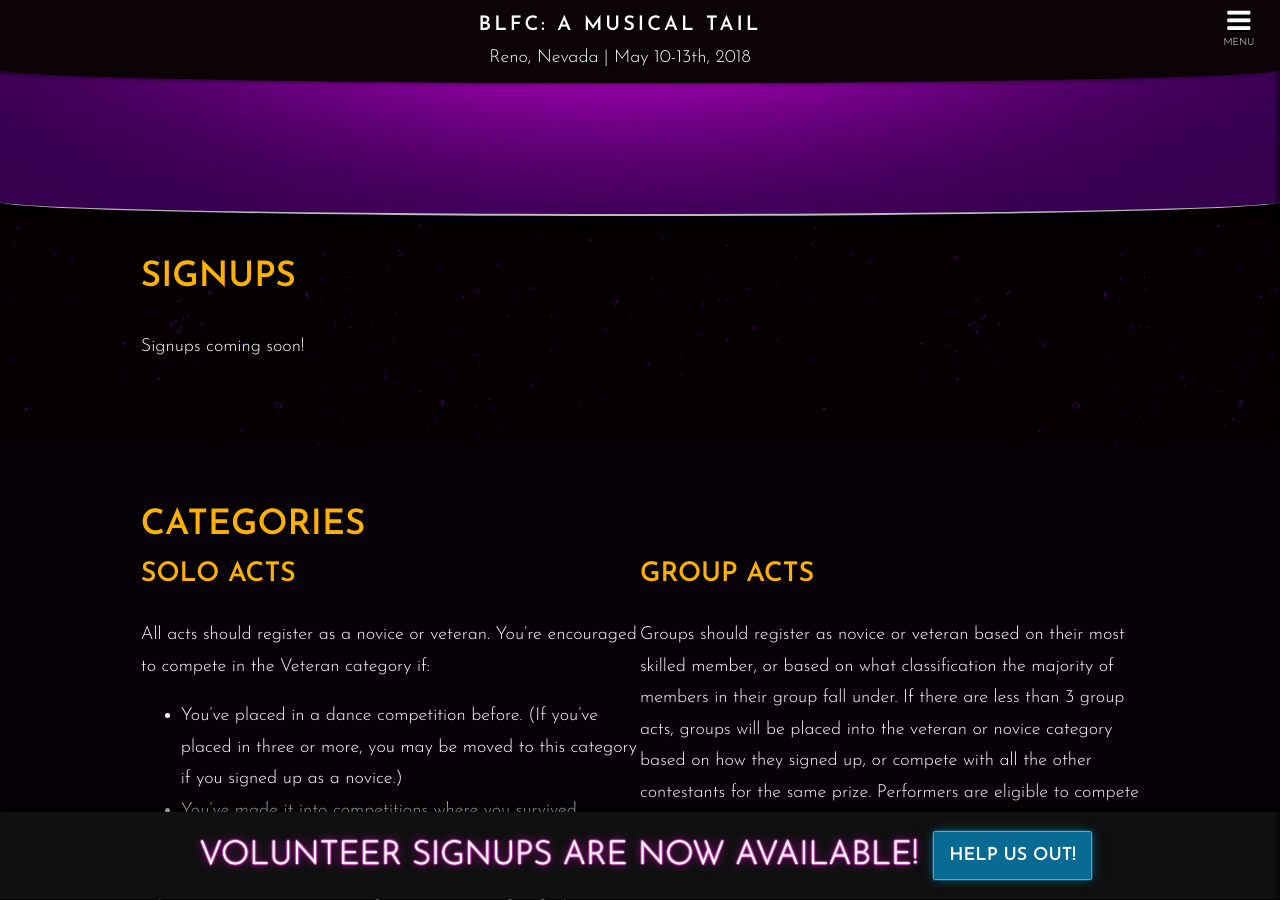
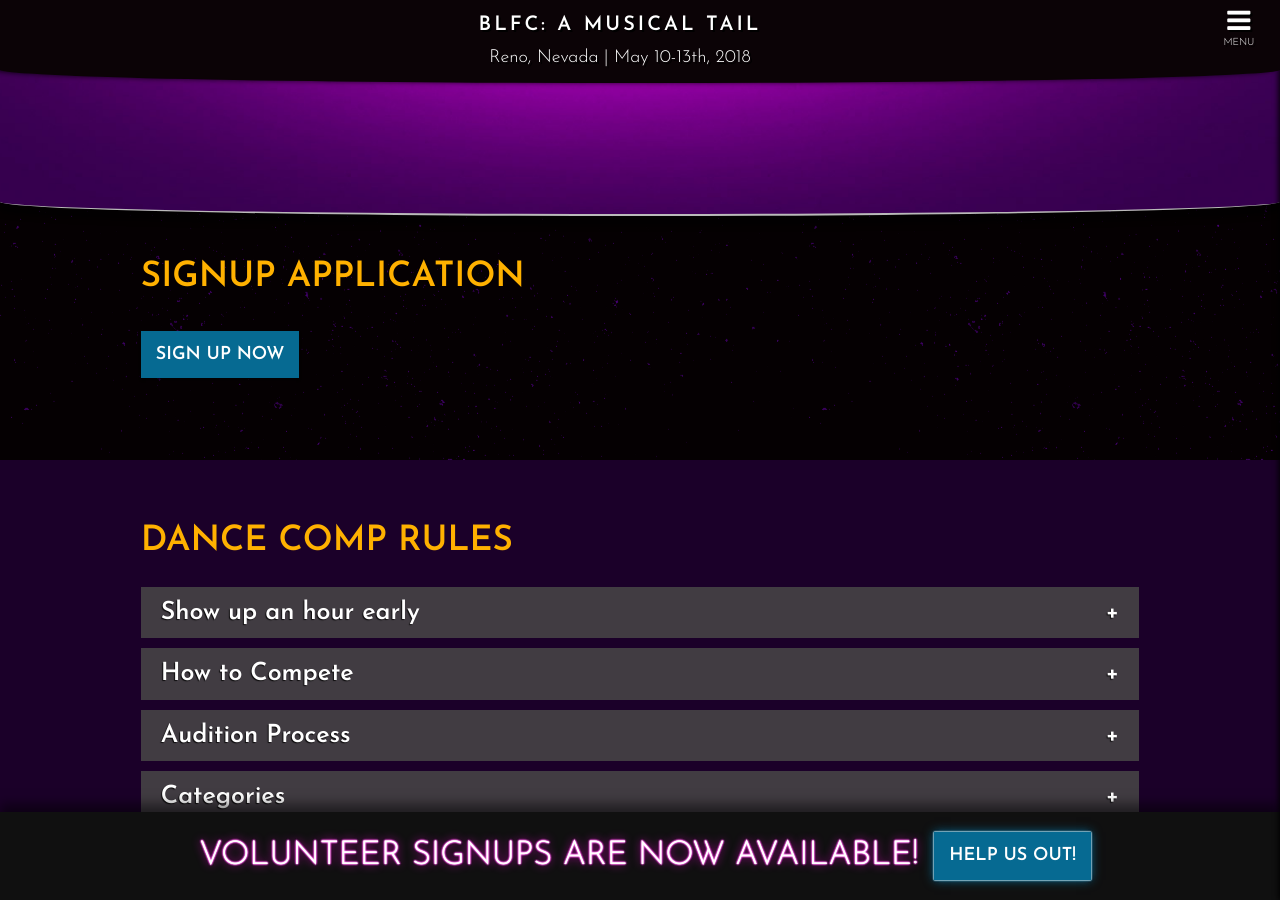
Before and after one commit to blfcweb/biggestlittlefc.github.io, a Jekyll site: the page built from events/dance-comp.md, in a window 1280 px wide and 900 px high, scrolled down 246 px. Built offline with Jekyll 4.4.1, drawn with Linux system fonts in a browser that asks for light colours; some of the changed text lies outside the part shown.

Commit message:
dance comp clean up and edits

```diff
--- a/events/dance-comp.md
+++ b/events/dance-comp.md
@@ -2,63 +2,36 @@
 title: Dance Competition
 status: LIVE
 layout: fullwidth
+times:
+  showup: "TBD"
+  preliminaries: "TBD"
+  finals: "TBD"
 ---
 
 <div class="one-full bg-one">
 <div class="page-wrapper">
 
-<!--
-## Location &amp; Times
+## Signup Application
 
-### Preliminaries
-
-**Friday 1-4pm @ Panel Room 7**
-
-### Finals
-
-**Saturday 7pm @ Main Stage**
--->
-
-## Signups
-
-Signups coming soon!
+[Sign up now][reglink]
 
 </div>
 </div>
 
 
 
-<div class="one-full bg-two">
+<div class="one-full bg-two hide">
 <div class="page-wrapper">
 
-## Categories
+## Location &amp; Times
 
-<div class="one_half">
-### Solo Acts
-
-All acts should register as a novice or veteran. You’re encouraged to compete in the Veteran category if:
-
-- You’ve placed in a dance competition before. (If you’ve placed in three or more, you may be moved to this category if you signed up as a novice.)
-- You’ve made it into competitions where you survived preliminary cuts.
-
-If you don’t fall into these categories, consider signing up as a Novice instead!
-
-**NOTE:** Novice and Veteran may be combined for the main competition, based on how the preliminary judges score the acts.
-
-</div>
-<div class="one_half">
-
-### Group Acts
-
-Groups should register as novice or veteran based on their most skilled member, or based on what classification the majority of members in their group fall under. If there are less than 3 group acts, groups will be placed into the veteran or novice category based on how they signed up, or compete with all the other contestants for the same prize.
-Performers are eligible to compete in both a solo routine and a group routine.
-
-</div>
-
-<div class="clear"></div>
+- **Dancers Show-up** - {{ page.times.showup }}
+- **Preliminaries** - {{ page.times.preliminaries }}
+- **Finals** - {{ page.times.finals }}
 
 </div>
 </div>
+
 
 
 <div class="one-full bg-four">
@@ -68,23 +41,32 @@ Performers are eligible to compete in both a solo routine and a group routine.
 
 <div class="accordion-list">
 
+Show up an hour early
+: Please show up **one hour before showtime**. That means show up {{ page.times.showup }}.
+
 How to Compete
 : 1. Sign up and submit your music (please make sure the quality of your music is 256kbps or higher).  Go fill out information about yourself or your group and give us your dance music.  We’ll take care of the paperwork and have everything ready for you!
   2. Familiarize yourself with our rules! Nothing more embarrassing than being fouled on a technicality!
-      **Friday 1-4pm** - Compete in the preliminaries.  You’ll perform for a panel of judges and our production team. Bring your best to have a chance at Finals.  We’ll post the results and tell you who qualified for the finals!
-      **NOTE**: What you perform at prelims must be what you intend to perform in the finals.
-  3.  **Saturday 7pm** - The big showdown.  The cream of the crop will perform in front of a live audience at the con and for the live stream broadcast around the globe.  Win prizes and respect.
-
+  3. Compete in the preliminaries (**{{ page.times.preliminaries }}**) - You’ll perform for a panel of judges and our production team. Bring your best to have a chance at Finals.  We’ll post the results and tell you who qualified for the finals!
+     **NOTE**: What you perform at prelims must be what you intend to perform in the finals.
+  4. The big showdown (**{{ page.times.finals }}**) - The cream of the crop will perform in front of a live audience at the con and for the live stream broadcast around the globe.  Win prizes and respect.
 
 Audition Process
-: The audition process will work the same as it has in previous years. Competitors will be performing their entire routines for three judges. All performers will be scored using the same system, and the best 20 to 25 acts will advance to the finals. Upon entering, you'll be expected to pick a time during the audition process that you'd like to show up at, that best fits your schedule. If no time works for you, you'll be allowed to send us a video audition. Please make sure your video audition is only unlisted, and not private.
+: Competitors will be performing their entire routines for three judges.
+  All performers will be scored using the same system, and the best 20 to 25 acts will advance to the finals.
+  Upon entering, you'll be expected to pick a time during the audition process that you'd like to show up at, that best fits your schedule.
 
+Categories
+: There are two categories - Solo &amp; Group acts
 
 Eligibility Requirements
-:
-  - Fursuiters only.  This is a Fursuit dance competition after all!  You need a head, hand paws, foot paws or costume shoes, and a tail to enter.  If you choose to wear a partial, please make sure you wear clothes that cover your bare skin!
-  - All entries must have music for their routine, submitted with your entry form.  Sorry, we will not take submissions at the convention.  Keep it clean!  Furries of all ages will be watching and listening so make sure the lyrics are radio appropriate.
+: All entries must have music for their routine, submitted with your entry form.
+  Sorry, we will not take submissions at the convention.
 
+Fursuiters only.
+: This is a Fursuit dance competition after all!
+  You need a head, hand paws, foot paws or costume shoes, and a tail to enter.
+  If you choose to wear a partial, please make sure you wear clothes that cover your bare skin!
 
 Be respectful!
 : Treat your other competitors with respect, as well as the staff running the competition. If you ever have a disagreement, always discuss it politely; it’s not that serious, after all.
@@ -133,3 +116,7 @@ Judging Criteria
 
 </div>
 </div>
+
+
+[reglink]: https://goo.gl/forms/bB4q0pOiQMujkmf63
+{:title="Sign up for the dance comp!" target="_blank" rel="noopener noreferrer" class="button"}
```
Also changed, not shown: other parts of events/dance-comp.md (+2 -1 lines).
